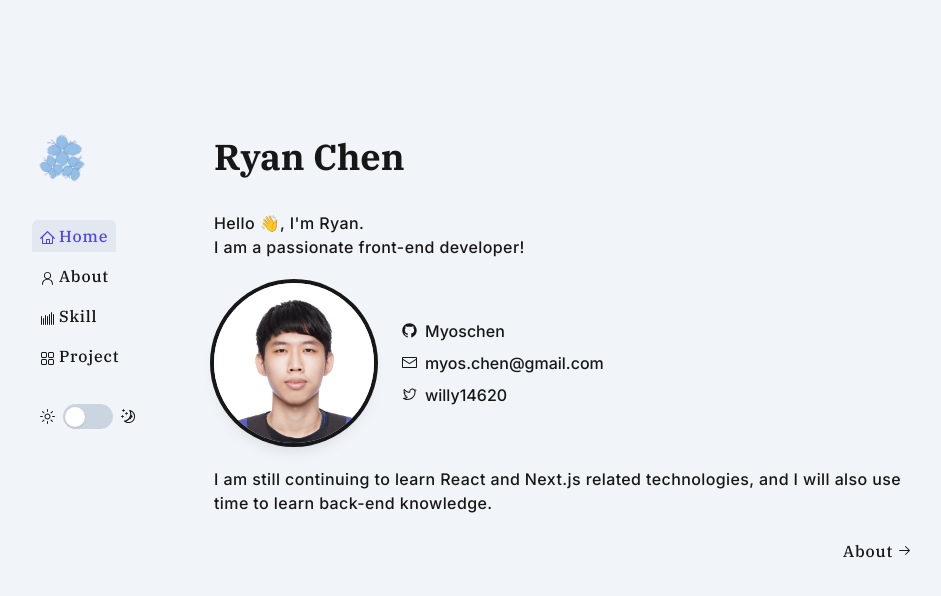
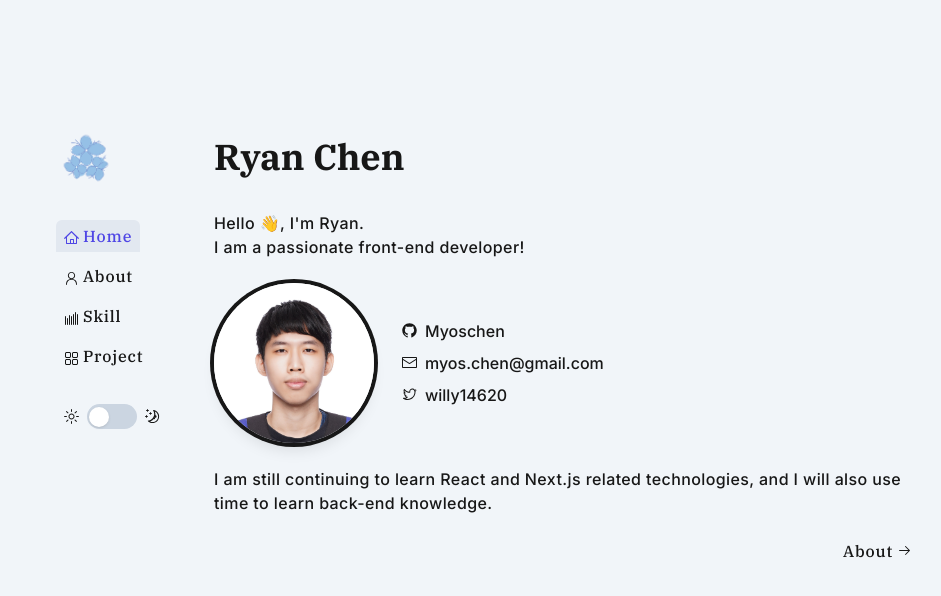
Before and after one commit to Myoschen/portfolio, a Next.js app: page / in a window 1280 px wide. Shown: the top 596 px of the page, without its empty margins (152-1093 px from the left). Built offline with nearby package versions, Linux system fonts and the light colour scheme.

Commit message:
:lipstick: fix horizontal padding of sidebar

```diff
--- a/components/sidebar.tsx
+++ b/components/sidebar.tsx
@@ -44,7 +44,7 @@ function Sidebar() {
   const { theme, setTheme } = useDarkMode();
 
   return (
-    <aside className="px-6 md:w-[150px] md:shrink-0 md:px-0">
+    <aside className="px-6 md:w-[150px] md:shrink-0">
       <div className="md:sticky md:top-20">
         <div className="-ml-2 mb-4 flex justify-start md:mb-8">
           <Link href="/">
```
